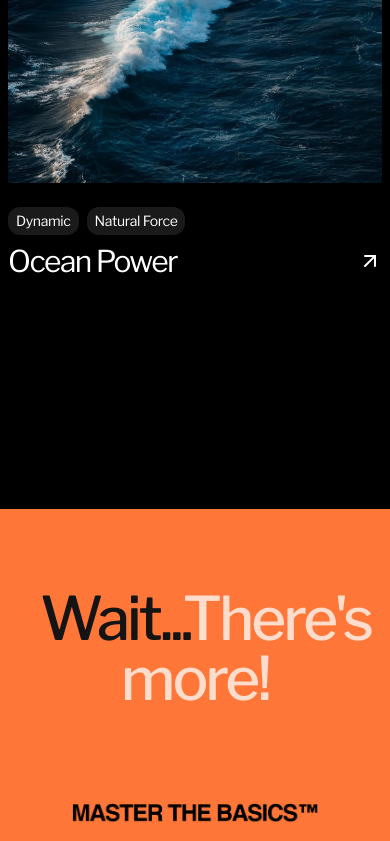
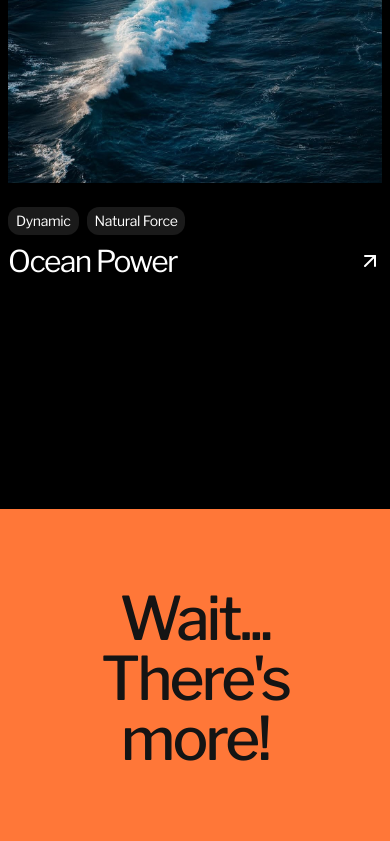
Before and after one commit to hendrckks/wide-canvas, a React (Vite) app: page / in a window 390 px wide. Shown: the part 5381-6222 px from the top of the page. Built offline with nearby package versions, Linux system fonts and the light colour scheme.

Commit message:
fix border color

```diff
--- a/src/components/Menu.tsx
+++ b/src/components/Menu.tsx
@@ -43,15 +43,11 @@ const Menu = ({ isOpen, onClose }: MenuProps) => {
               <div className="flex items-center gap-3 sm:gap-6 md:gap-8 leading-3.5">
                 <button
                   onClick={onClose}
-                  className="text-[10px] sm:text-xs px-4 sm:px-6 md:px-8 py-1.5 sm:py-2 flex gap-1 sm:gap-2 items-center rounded-full border text-white border-white/40 relative overflow-hidden group transition-colors duration-200 hover:border-transparent cursor-pointer"
+                  className="text-[10px] sm:text-xs px-3 sm:px-4 md:px-5 py-1.5 sm:py-2 flex gap-1 sm:gap-2 items-center rounded-full border text-white border-white/40 relative overflow-hidden group transition-colors duration-200 hover:border-transparent cursor-pointer"
                   style={{ isolation: "isolate" }}
                 >
                   <span className="relative z-10 group-hover:text-black transition-colors duration-200 flex items-center gap-1 sm:gap-2">
                     CLOSE
-                    <ArrowUpRight
-                      size={12}
-                      className="sm:w-4 sm:h-4 md:w-5 md:h-5"
-                    />
                   </span>
                   <div className="absolute inset-0 bg-[#ff6017] -z-10 translate-y-full group-hover:translate-y-0 transition-transform duration-200 ease-out group-hover:ease-in" />
                 </button>
@@ -92,7 +88,11 @@ const Menu = ({ isOpen, onClose }: MenuProps) => {
                       to={item.path}
                       onClick={onClose}
                       className={`text-4xl md:text-6xl lg:text-7xl tracking-tighter transition-colors duration-200 flex items-center gap-4 group
-                        ${location.pathname === item.path ? 'text-[#ff6017]' : 'text-white'}
+                        ${
+                          location.pathname === item.path
+                            ? "text-[#ff6017]"
+                            : "text-white"
+                        }
                         hover:text-white/40
                       `}
                     >
@@ -105,7 +105,7 @@ const Menu = ({ isOpen, onClose }: MenuProps) => {
             </nav>
 
             <div className="text-white/50 text-xs tracking-tight text-start mb-10">
-              © 2024 Wide Canvas. All rights reserved.
+              © 2025 Wide Canvas. All rights reserved.
             </div>
           </div>
         </motion.div>
--- a/src/sections/Overlay.tsx
+++ b/src/sections/Overlay.tsx
@@ -17,10 +17,7 @@ const Overlay = () => {
         transition={{ duration: 0.9, delay: 0.1, ease: "easeOut" }}
         className="text-6xl font-medium text-[#141414] text-center tracking-tighter mb-10"
       >
-        Wait...
-        <span className="text-white/75 backdrop-blur-lg">
-          There's more!
-        </span>
+        Wait... There's more!
       </motion.h2>
       <div className="flex flex-col">
         {[
@@ -79,7 +76,7 @@ const Overlay = () => {
                     transition={{ duration: 0.4, delay: index * 0.1 + 0.1 }}
                     src={course.titleImage}
                     alt={course.title}
-                    className="h-8 object-contain"
+                    className="h-9 object-contain"
                   />
                 </div>
                 <motion.p
@@ -109,7 +106,7 @@ const Overlay = () => {
                 whileInView={{ opacity: 1, x: 0 }}
                 viewport={{ once: true, amount: 0.3 }}
                 transition={{ duration: 0.4, delay: index * 0.2 + 0.2 }}
-                className="text-xs flex items-center px-6 py-3 rounded-full border text-white bg-black border-[#141414]/40 hover:border-black relative overflow-hidden group transition-colors duration-200 cursor-pointer w-fit"
+                className="text-xs flex items-center px-6 py-3 rounded-full border text-white bg-black border-transparent hover:border-black relative overflow-hidden group transition-colors duration-200 cursor-pointer w-fit"
                 style={{
                   isolation: "isolate",
                 }}
```
